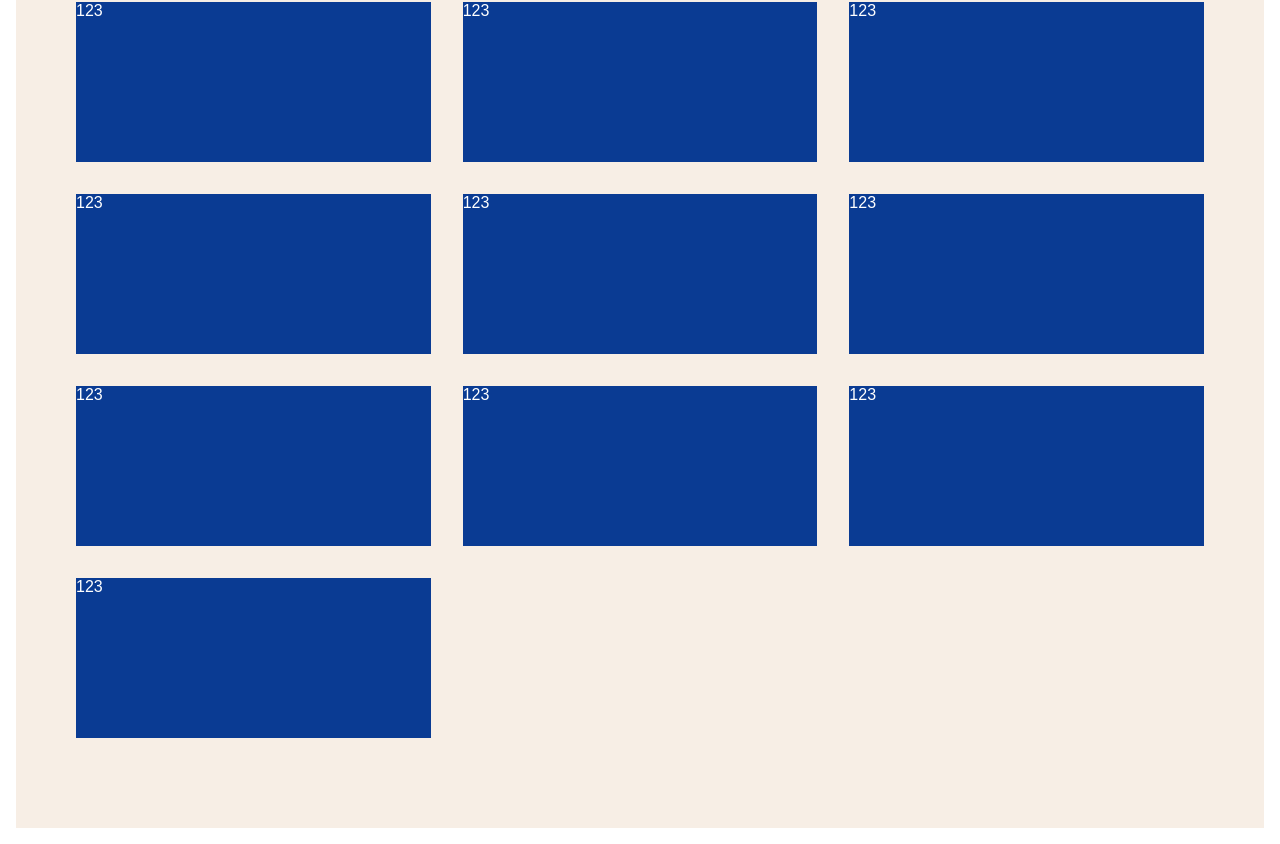
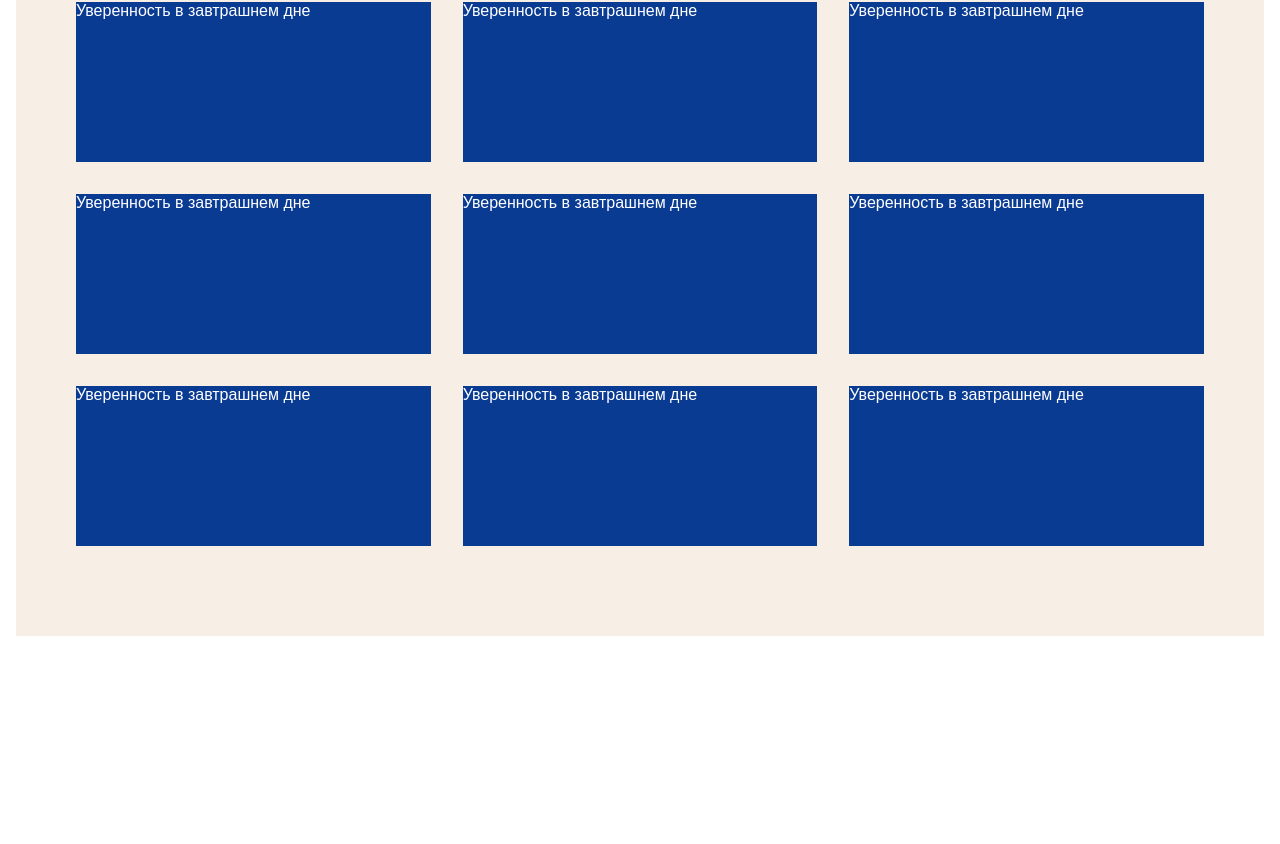
Before and after one commit to chelovechek48/DuffBeer, a Nuxt app: page / in a window 1280 px wide. Shown: the part 1963-2807 px from the top of the page. After the commit the page ends 2615 px from the top, so only its background shows below. Built offline with nearby package versions, Linux system fonts and the light colour scheme.

Commit message:
Адаптировал макет списка приемуществ

```diff
--- /dev/null
+++ b/src/assets/json/features.json
@@ -0,0 +1,38 @@
+[
+  {
+    "title": "Уверенность в завтрашнем дне",
+    "description": "ООО «Conecom», российское подразделение французского концерна DuffBeer. Мы компания, которая честно ведет свой бизнес на территории РФ, соблюдая законодательство и гарантируя стабильность и уверенность в завтрашнем дне."
+  },
+  {
+    "title": "Уверенность в завтрашнем дне",
+    "description": "ООО «Conecom», российское подразделение французского концерна DuffBeer. Мы компания, которая честно ведет свой бизнес на территории РФ, соблюдая законодательство и гарантируя стабильность и уверенность в завтрашнем дне."
+  },
+  {
+    "title": "Уверенность в завтрашнем дне",
+    "description": "ООО «Conecom», российское подразделение французского концерна DuffBeer. Мы компания, которая честно ведет свой бизнес на территории РФ, соблюдая законодательство и гарантируя стабильность и уверенность в завтрашнем дне."
+  },
+  {
+    "title": "Уверенность в завтрашнем дне",
+    "description": "ООО «Conecom», российское подразделение французского концерна DuffBeer. Мы компания, которая честно ведет свой бизнес на территории РФ, соблюдая законодательство и гарантируя стабильность и уверенность в завтрашнем дне."
+  },
+  {
+    "title": "Уверенность в завтрашнем дне",
+    "description": "ООО «Conecom», российское подразделение французского концерна DuffBeer. Мы компания, которая честно ведет свой бизнес на территории РФ, соблюдая законодательство и гарантируя стабильность и уверенность в завтрашнем дне."
+  },
+  {
+    "title": "Уверенность в завтрашнем дне",
+    "description": "ООО «Conecom», российское подразделение французского концерна DuffBeer. Мы компания, которая честно ведет свой бизнес на территории РФ, соблюдая законодательство и гарантируя стабильность и уверенность в завтрашнем дне."
+  },
+  {
+    "title": "Уверенность в завтрашнем дне",
+    "description": "ООО «Conecom», российское подразделение французского концерна DuffBeer. Мы компания, которая честно ведет свой бизнес на территории РФ, соблюдая законодательство и гарантируя стабильность и уверенность в завтрашнем дне."
+  },
+  {
+    "title": "Уверенность в завтрашнем дне",
+    "description": "ООО «Conecom», российское подразделение французского концерна DuffBeer. Мы компания, которая честно ведет свой бизнес на территории РФ, соблюдая законодательство и гарантируя стабильность и уверенность в завтрашнем дне."
+  },
+  {
+    "title": "Уверенность в завтрашнем дне",
+    "description": "ООО «Conecom», российское подразделение французского концерна DuffBeer. Мы компания, которая честно ведет свой бизнес на территории РФ, соблюдая законодательство и гарантируя стабильность и уверенность в завтрашнем дне."
+  }
+]
--- a/src/components/FeaturesBlock.vue
+++ b/src/components/FeaturesBlock.vue
@@ -1,19 +1,20 @@
+<script setup>
+import jsonnn from '@json/features.json';
+</script>
+
 <template>
   <section class="features">
     <div class="features__container container">
       <h2 class="features__title">
         Наши преимущества
       </h2>
-      <ul
-        class="features__list"
-        ref="slider"
-      >
+      <ul class="features__list">
         <li
           class="features__item"
-          v-for="item in [1,1,1,1,1,1,1,1,1,1]"
-          :key="item"
+          v-for="item in jsonnn"
+          :key="item.title"
         >
-          123
+          {{ item.title }}
         </li>
       </ul>
     </div>
@@ -43,7 +44,6 @@
       grid-template-columns: repeat(3, 1fr);
     }
     @media (max-width: $mobile) {
-      width: 100%;
       display: flex;
       overflow-x: scroll;
       scroll-snap-type: x mandatory;
@@ -56,8 +56,9 @@
     height: 10rem;
 
     @media (max-width: $mobile) {
-      min-width: 50%;
+      flex: 0 0 100%;
       scroll-snap-align: start;
+      scroll-snap-stop: always;
     }
   }
 }
```
